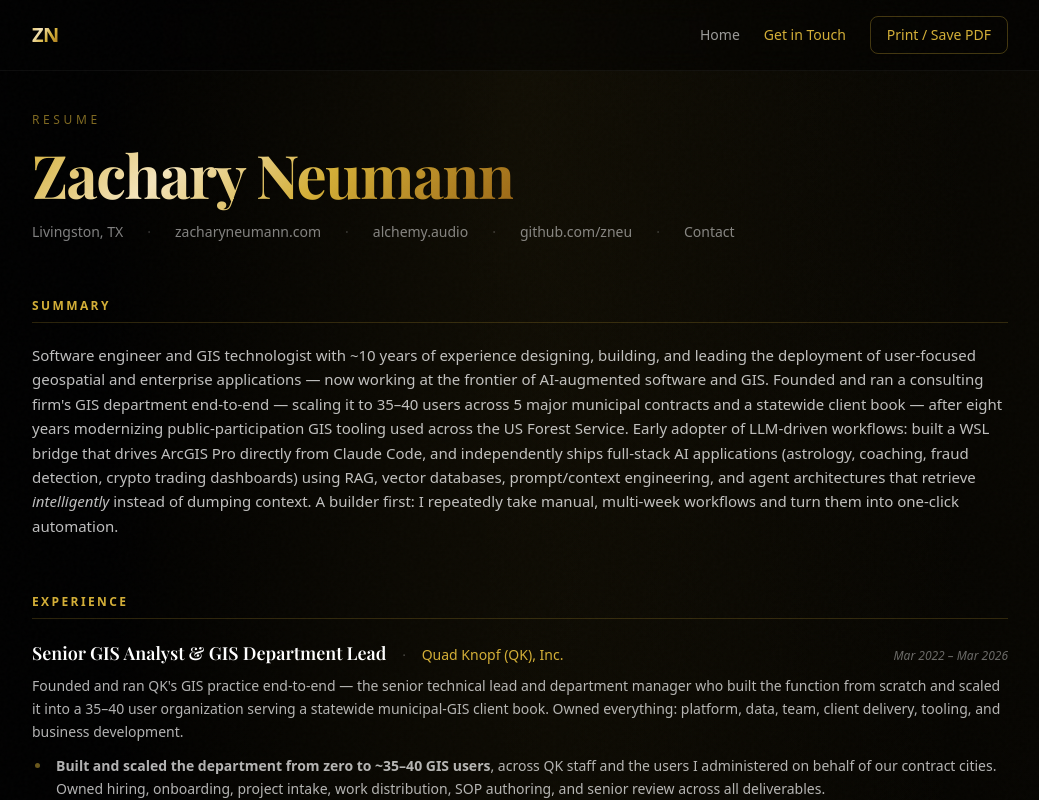
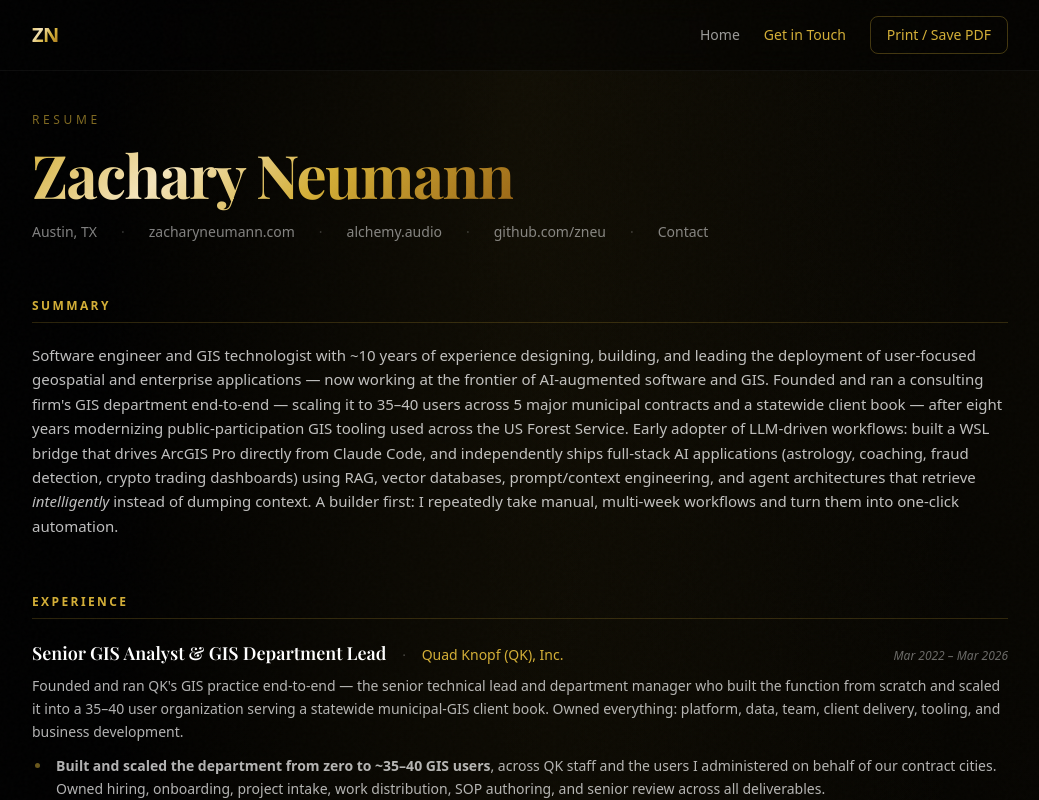
Before and after one commit to zneu/zachary, a Next.js app: page /resume in a window 1280 px wide. Shown: the top 800 px of the page, without its empty margins (120-1159 px from the left). Built offline with nearby package versions, Linux system fonts and the light colour scheme; a web font is replaced by a local one.

Commit message:
Fix Throne link and update location to Austin, TX

```diff
--- a/src/app/page.tsx
+++ b/src/app/page.tsx
@@ -198,7 +198,7 @@ export default function Home() {
             </p>
           </div>
           <div className="grid md:grid-cols-3 gap-6">
-            <a href="https://astrology.audioalchemycollective.com" target="_blank" rel="noopener noreferrer" className="glass-card rounded-2xl p-8 transition-all duration-300 hover:-translate-y-2 group block">
+            <a href="https://astrology.alchemy.audio" target="_blank" rel="noopener noreferrer" className="glass-card rounded-2xl p-8 transition-all duration-300 hover:-translate-y-2 group block">
               <div className="flex items-center justify-between mb-6">
                 <div className="w-14 h-14 rounded-xl bg-gradient-to-br from-[#d4af37]/20 to-[#d4af37]/5 flex items-center justify-center group-hover:scale-110 transition-transform">
                   <span className="text-2xl">&#9789;</span>
@@ -480,7 +480,7 @@ export default function Home() {
             &copy; {new Date().getFullYear()} Zachary Neumann. All rights reserved.
           </div>
           <div className="text-[#d4af37]/40 text-sm tracking-widest">
-            DENVER, CO
+            AUSTIN, TX
           </div>
         </div>
       </footer>
--- a/src/app/resume/page.tsx
+++ b/src/app/resume/page.tsx
@@ -55,7 +55,7 @@ export default function ResumePage() {
             <span className="text-gradient font-serif">Zachary Neumann</span>
           </h1>
           <div className="flex flex-wrap gap-x-6 gap-y-2 text-sm text-white/50">
-            <span>Livingston, TX</span>
+            <span>Austin, TX</span>
             <span className="hidden sm:inline text-white/20">·</span>
             <a
               href="https://www.zacharyneumann.com"
```
